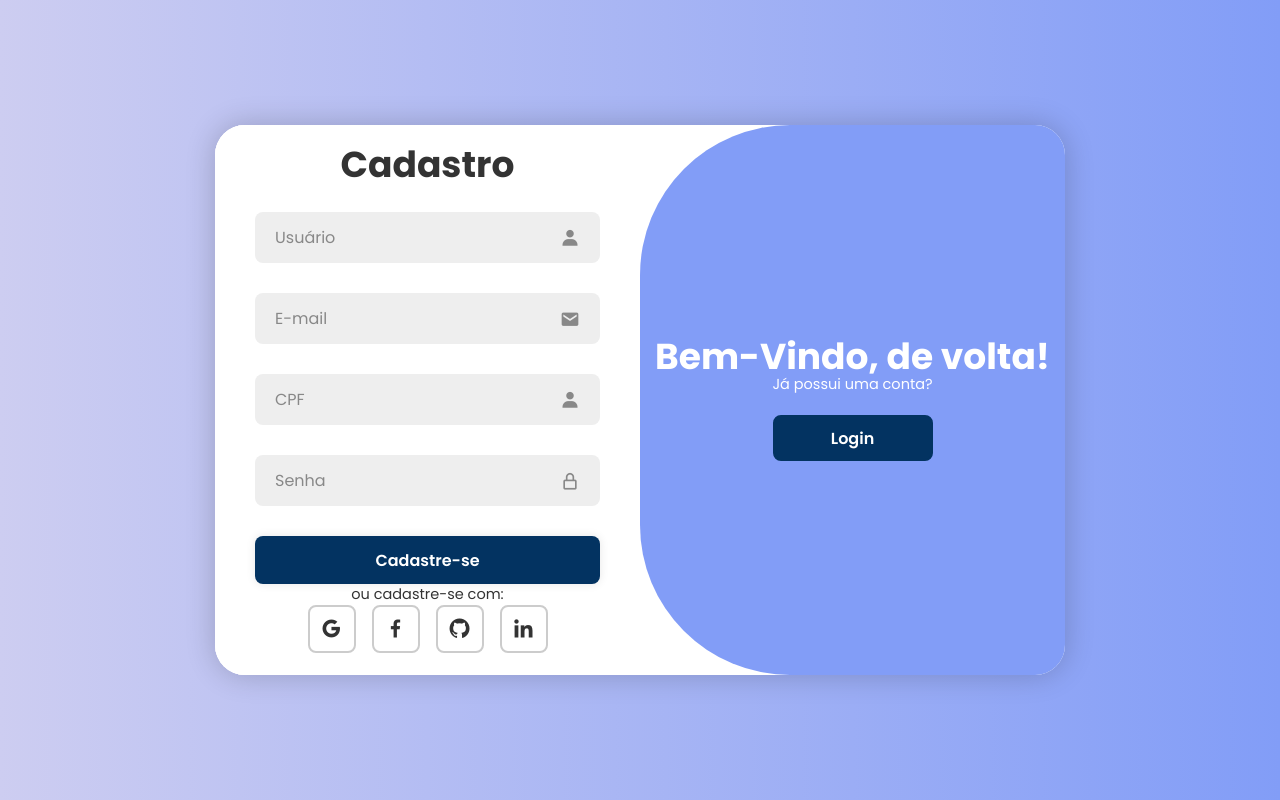
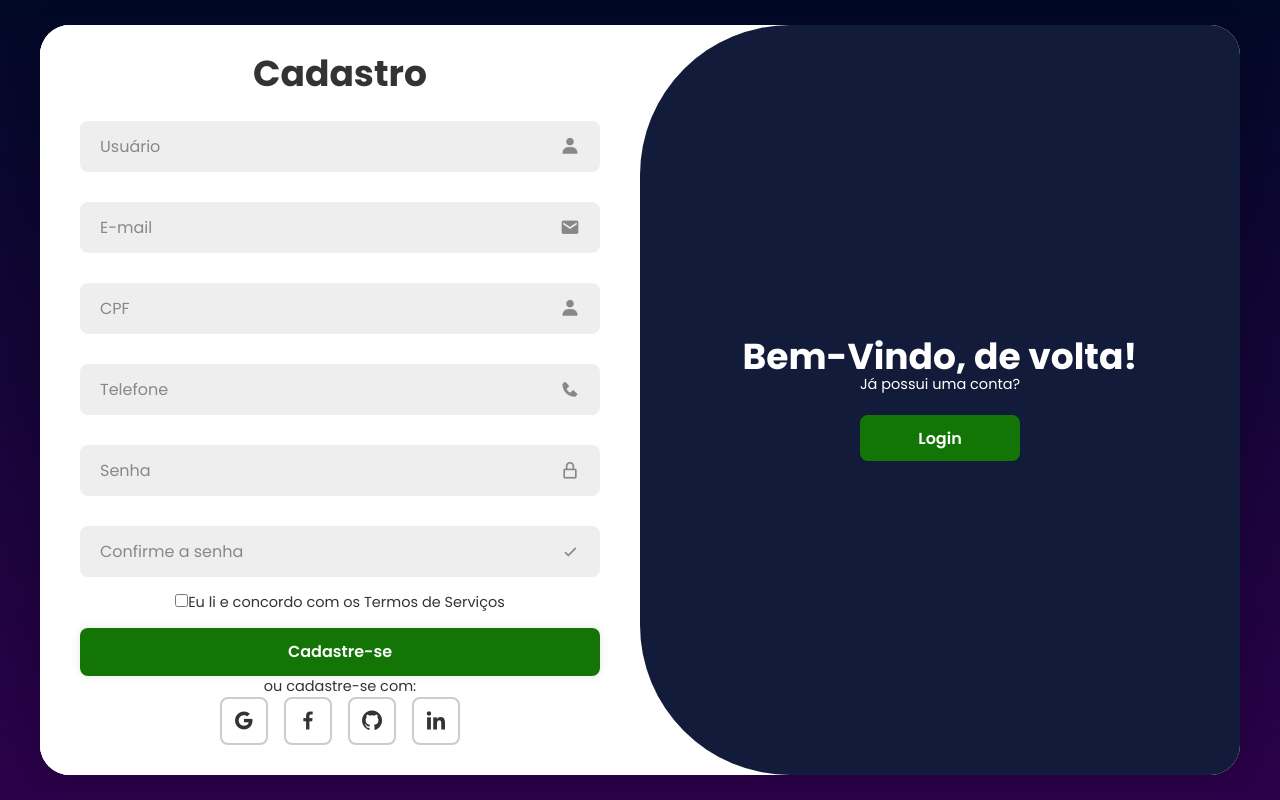
Before and after one commit to OsnobiK/Tela-login-cadastro-PI, a plain HTML site: page index.html in a window 1280 px wide. Both pictures are taken after a click on the button "Cadastre-se". Drawn offline with nearby package versions, Linux system fonts and the light colour scheme.

Commit message:
Att para PI

```diff
--- a/css/styles.css
+++ b/css/styles.css
@@ -13,13 +13,13 @@ body {
     justify-content: center;
     align-items: center;
     min-height: 100vh;
-    background: linear-gradient(90deg, #cdcdf1, #829df7);
+    background: linear-gradient(180deg, #010827, #2b0149);
 }
 
 .container {
     position: relative;
-    width: 850px;
-    height: 550px;
+    width: 1200px;
+    height: 750px;
     background: #fff;
     border-radius: 30px;
     box-shadow: 0 0 30px rgba(0, 0, 0, .2);
@@ -105,7 +105,7 @@ form {
 .btn {
     width: 100%;
     height: 48px;
-    background: #033361;
+    background: #137506;
     border-radius: 8px;
     box-shadow: 0 0 10px rgba(0, 0, 0, .1);
     border: none;
@@ -154,7 +154,7 @@ form {
     width: 300%;
     left: -250%;
     height: 100%;
-    background: #829df7;
+    background: #121b3a;
     border-radius: 150px;
     z-index: 2;
     transition: 1.8s ease-in-out;
@@ -165,8 +165,6 @@ form {
 
 .container.active .toggle-box::before {
     left: 50%;
-
-
 }
 
 
@@ -213,7 +211,7 @@ form {
     width:160px;
     height: 46px;
     background: marin;
-    border: 2px solid #033361;
+    border: 2px solid #137506;
     box-shadow: none;
 
 }
--- a/index.html
+++ b/index.html
@@ -1,12 +1,15 @@
 <!DOCTYPE html>
 <html lang="pt-br">
   <head>
-    <meta charset="UTF-8">
-    <meta http-equiv="X-UA-Compatible" content="IE=edge">
-    <link href="https://unpkg.com/boxicons@2.1.4/css/boxicons.min.css" rel="stylesheet">
-    <link rel="stylesheet" href="./css/styles.css">
+    <meta charset="UTF-8" />
+    <meta http-equiv="X-UA-Compatible" content="IE=edge" />
+    <link
+      href="https://unpkg.com/boxicons@2.1.4/css/boxicons.min.css"
+      rel="stylesheet"
+    />
+    <link rel="stylesheet" href="./css/styles.css" />
 
-    <meta name="viewport" content="width=device-width, initial-scale=1.0">
+    <meta name="viewport" content="width=device-width, initial-scale=1.0" />
     <title>Login - Conexus</title>
   </head>
   <body>
@@ -15,21 +18,33 @@
         <form action="">
           <h1>Login</h1>
           <div class="input-box">
-                    <input type="text" placeholder="Usuário, CPF ou E-mail" required>
-                    <i class="bx bxs-user"></i></div>
+            <input type="text" placeholder="Usuário, CPF ou E-mail" required />
+            <i class="bx bxs-user"></i>
+          </div>
           <div class="input-box">
-                    <input type="password" placeholder="Senha" required>
-                    <i class="bx bx-lock-alt"></i></div>
+            <input type="password" placeholder="Senha" required />
+            <i class="bx bx-lock-alt"></i>
+          </div>
           <div class="esqueci-senha">
-                    <a href="#">Esqueceu a senha?</a></div>
+            <a href="../Tela-login-cadastro-PI-main/esqueciasenha/index.html"
+              >Esqueceu a senha?</a
+            >
+
+          </div>
 
           <button type="submit" class="btn">Login</button>
           <p>ou conecte-se com:</p>
           <div class="social-icons">
-                        <a href="#"><i class="bx bxl-google"></i></a>
-                        <a href="#"><i class="bx bxl-facebook"></i></a>
-                        <a href="#"><i class="bx bxl-github"></i></a>
-                        <a href="#"><i class="bx bxl-linkedin"></i></a>
+            <a href="https://accounts.google.com/login?hl=pt-br"
+              ><i class="bx bxl-google"></i
+            ></a>
+            <a href="https://www.facebook.com/?locale=pt_BR"
+              ><i class="bx bxl-facebook"></i
+            ></a>
+            <a href="https://github.com/login"><i class="bx bxl-github"></i></a>
+            <a href="https://www.linkedin.com/login/pt"
+              ><i class="bx bxl-linkedin"></i
+            ></a>
           </div>
         </form>
       </div>
@@ -37,28 +52,57 @@
         <form action="">
           <h1>Cadastro</h1>
           <div class="input-box">
-                    <input type="text" placeholder="Usuário" required>
-                    <i class="bx bxs-user"></i></div>
+            <input type="text" placeholder="Usuário" required />
+            <i class="bx bxs-user"></i>
+          </div>
           <div class="input-box">
-                    <input type="email" placeholder="E-mail" required>
-                    <i class="bx bxs-envelope"></i></div>
+            <input type="email" placeholder="E-mail" required />
+            <i class="bx bxs-envelope"></i>
+          </div>
 
           <div class="input-box">
-                    <input type="text" placeholder="CPF" required>
-                    <i class="bx bxs-user"></i></div>
+            <input type="text" id="cpf" name="cpf" pattern="\d{11}" placeholder="CPF" maxlength="11" required/>
+            <i class="bx bxs-user"></i>
+          </div>
+
+           <div class="input-box">
+            <input type="telephone" id="telefone" name="telefone"  placeholder="Telefone" maxlength="9" required/>
+            <i class="bx bxs-phone"></i>
+          </div>
+
+          <div class="input-box">
+            <input type="password" placeholder="Senha" required />
+            <i class="bx bx-lock-alt"></i>
+          </div>
+
+          <div class="input-box">
+            <input type="password" placeholder="Confirme a senha" required />
+            <i class="bx bx-check"></i>
 
 
-                     <div class="input-box">
-                    <input type="password" placeholder="Senha" required>
-                    <i class="bx bx-lock-alt"></i></div>
+
+          </div>
+
+           <div class="esqueci-senha">
+            <input type="checkbox" name="term" id="term"><a href="../Tela-login-cadastro-PI-main/esqueciasenha/index.html"
+              >Eu li e concordo com os Termos de Serviços</a
+            >
+
+          </div>
 
           <button type="submit" class="btn">Cadastre-se</button>
           <p>ou cadastre-se com:</p>
           <div class="social-icons">
-                        <a href="#"><i class="bx bxl-google"></i></a>
-                        <a href="#"><i class="bx bxl-facebook"></i></a>
-                        <a href="#"><i class="bx bxl-github"></i></a>
-                        <a href="#"><i class="bx bxl-linkedin"></i></a>
+            <a href="https://accounts.google.com/login?hl=pt-br"
+              ><i class="bx bxl-google"></i
+            ></a>
+            <a href="https://www.facebook.com/?locale=pt_BR"
+              ><i class="bx bxl-facebook"></i
+            ></a>
+            <a href="https://github.com/login"><i class="bx bxl-github"></i></a>
+            <a href="https://www.linkedin.com/login/pt"
+              ><i class="bx bxl-linkedin"></i
+            ></a>
           </div>
         </form>
       </div>
@@ -67,24 +111,15 @@
           <h1>Olá, Bem-Vindo!</h1>
           <p>Não possui uma conta?</p>
           <button class="btn cadastro-btn">Cadastre-se</button>
-
         </div>
         <div class="toggle-panel toggle-right">
           <h1>Bem-Vindo, de volta!</h1>
           <p>Já possui uma conta?</p>
           <button class="btn login-btn">Login</button>
-
         </div>
-
-
       </div>
     </div>
 
-
-
-
     <script src="script.js"></script>
-
-
   </body>
 </html>
```
Also changed, not shown: esqueciasenha/index.html (added, +11 -0 lines), esqueciasenha/css2/style.css (added). Lines whose indentation alone changed are shown as unchanged.
